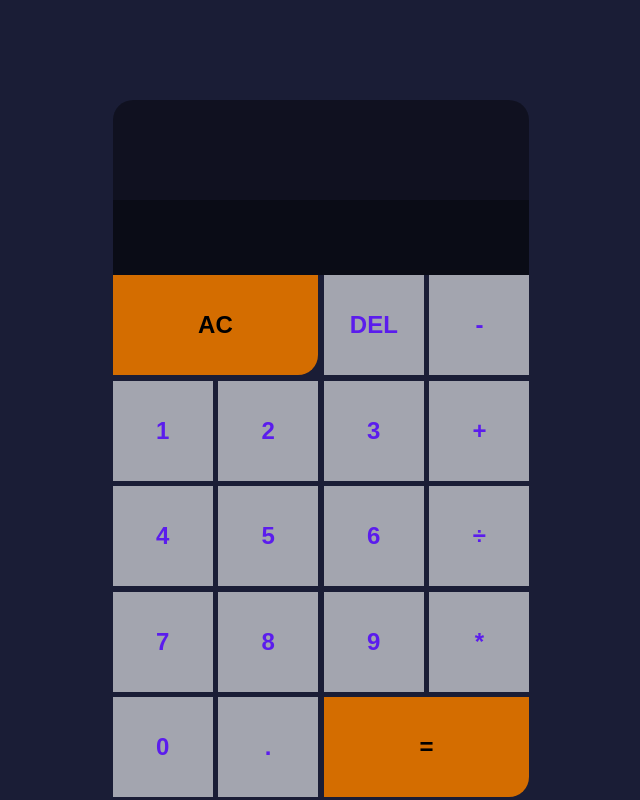
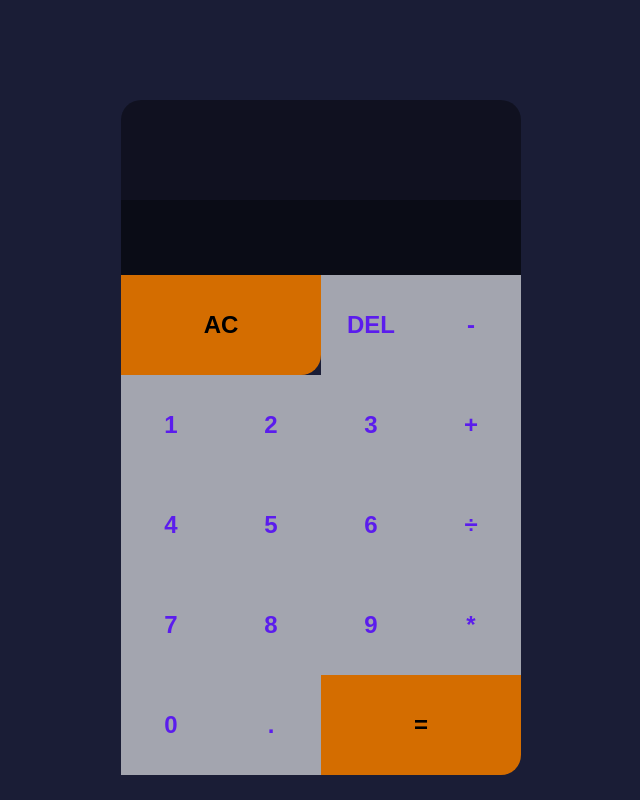
Before and after one commit to NoahHendrickson/calculator-2, a React (Create React App) app: page / in a window 1280 px wide. Shown: the whole page, without its empty margins (319-959 px from the left). Built offline with nearby package versions, Linux system fonts and the light colour scheme; a web font is replaced by a local one.

Commit message:
edge paths

```diff
--- a/src/App.css
+++ b/src/App.css
@@ -8,6 +8,7 @@ body {
   display: flex;
   flex-direction: column;
   margin-top: 100px;
+  width: 400px;
 }
 
 .display {
@@ -18,7 +19,6 @@ body {
   justify-content: flex-end;
   align-items: center;
   padding-right: 25px;
-  font-size: 3em;
   color: white;
   width: 100%;
   height: 100px;
@@ -32,7 +32,7 @@ body {
   width: 100%;
   height: 75px;
   background-color: #0009;
-  font-size: 2.5em;
+  font-size: 2em;
   padding-left: 25px;
 }
 
@@ -40,7 +40,6 @@ body {
   display: grid;
   grid-template-columns: repeat(4, 100px);
   grid-template-rows: repeat(4, 100px);
-  gap: 0.35em;
 }
 
 button {
--- a/src/App.js
+++ b/src/App.js
@@ -44,7 +44,8 @@ function reducer(state, { type, payload }) {
         };
       }
       return {
-        currentNumber: evaluate(state),
+        previousNumber: evaluate(state),
+        operation: payload.operation,
       };
       return {};
     case ACTIONS.EVALUATE:
```
